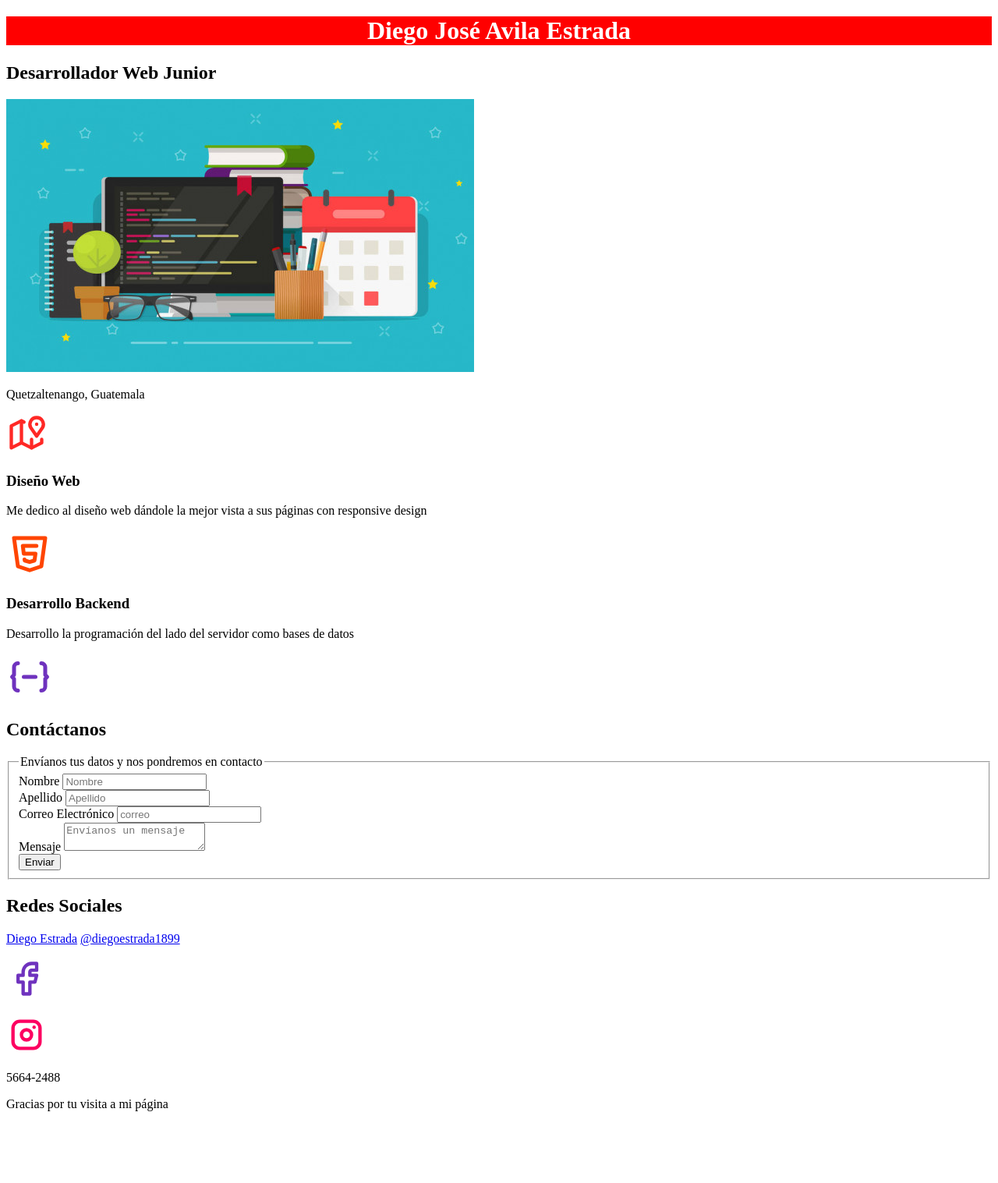
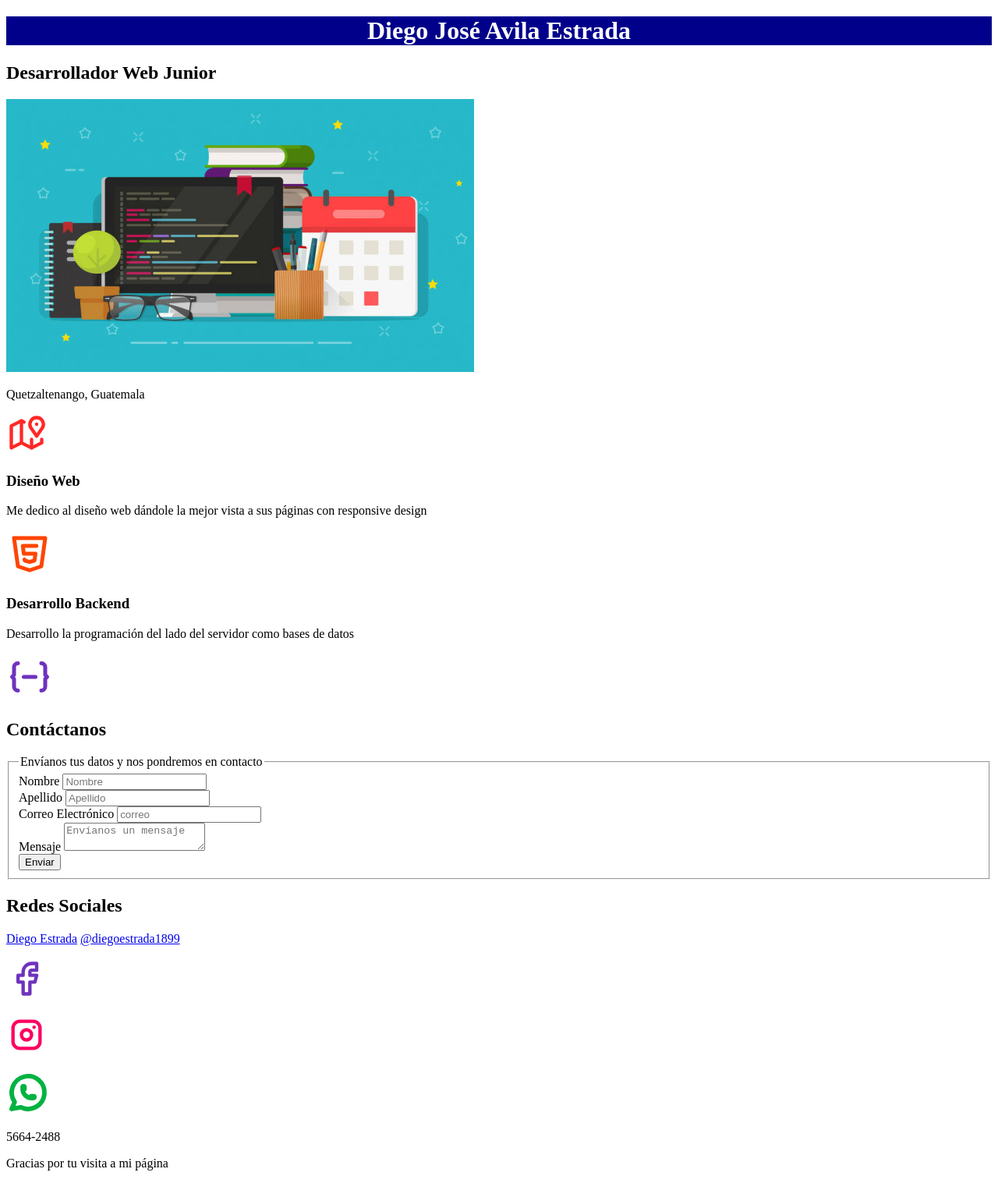
Before and after one commit to Diego180499/desarrollo_web, a plain HTML site: page aprendiendo_html/public_html/index.html in a window 1280 px wide. Shown: the whole page at 78% size. Before the commit the page ends 1441 px from the top, so only its background shows below. Drawn offline with Linux system fonts and the light colour scheme.

```diff
--- a/aprendiendo_html/public_html/index.html
+++ b/aprendiendo_html/public_html/index.html
@@ -95,7 +95,15 @@
                 <line x1="16.5" y1="7.5" x2="16.5" y2="7.501" />
                 </svg>
             </p>
+            <p>
+                <svg xmlns="http://www.w3.org/2000/svg" class="icon icon-tabler icon-tabler-brand-whatsapp" width="56" height="56" viewBox="0 0 24 24" stroke-width="2.5" stroke="#00b341" fill="none" stroke-linecap="round" stroke-linejoin="round">
+                <path stroke="none" d="M0 0h24v24H0z" fill="none"/>
+                <path d="M3 21l1.65 -3.8a9 9 0 1 1 3.4 2.9l-5.05 .9" />
+                <path d="M9 10a0.5 .5 0 0 0 1 0v-1a0.5 .5 0 0 0 -1 0v1a5 5 0 0 0 5 5h1a0.5 .5 0 0 0 0 -1h-1a0.5 .5 0 0 0 0 1" />
+                </svg>
+            </p>
             <p>5664-2488</p>
+
         </section>
         <footer>
             <p>Gracias por tu visita a mi página</p>
--- a/aprendiendo_html/public_html/style.css
+++ b/aprendiendo_html/public_html/style.css
@@ -1,5 +1,5 @@
 h1{
     text-align: center;
-    background: red;
+    background: darkblue;
     color:white;
 }
```
Also changed, not shown: aprendiendo_html/public_html/nosotros.html (added, +12 -0 lines).
